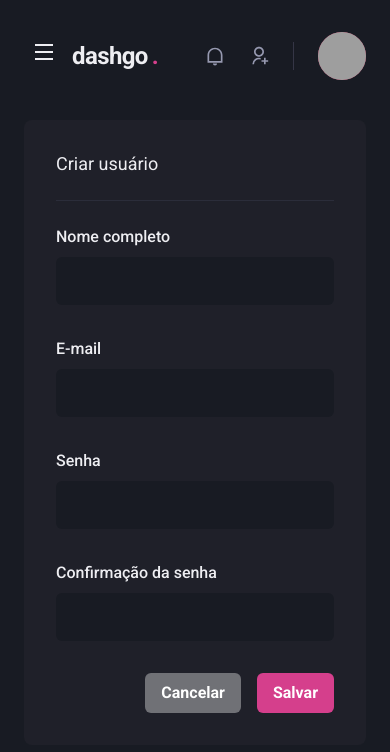
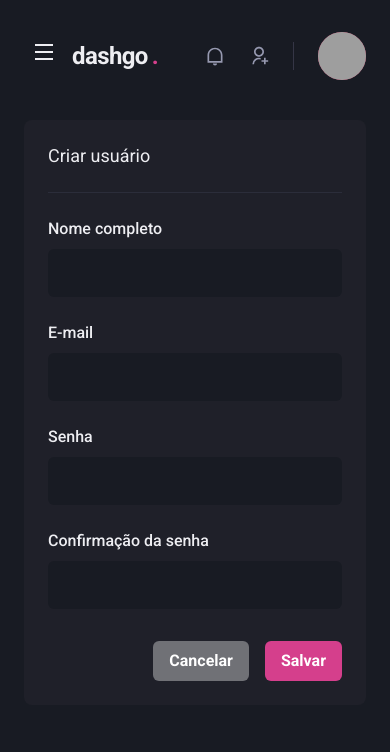
Before and after one commit to giovanigirardi/dashgo, a Next.js app: page /users/create in a window 390 px wide. Shown: the top 752 px of the page. Built offline with nearby package versions, Linux system fonts and the light colour scheme; grey boxes are pictures that could not be loaded.

Commit message:
css: responsive user create

```diff
--- a/src/pages/users/create.tsx
+++ b/src/pages/users/create.tsx
@@ -21,20 +21,20 @@ const CreateUser = () => {
       <Flex w="100%" maxW={1480} my="6" mx="auto" px="6">
         <Sidebar />
 
-        <Box flex="1" borderRadius={8} bg="gray.800" p="8">
+        <Box flex="1" borderRadius={8} bg="gray.800" p={["6", "8"]}>
           <Heading fontSize="lg" fontWeight="normal">
             Criar usuário
           </Heading>
 
           <Divider my="6" borderColor="gray.700" />
 
-          <VStack spacing="8">
-            <SimpleGrid minChildWidth="240px" spacing="8" w="100%">
+          <VStack spacing={["6", "8"]}>
+            <SimpleGrid minChildWidth="240px" spacing={["6", "8"]} w="100%">
               <Input name="name" label="Nome completo" />
               <Input name="email" label="E-mail" type="email" />
             </SimpleGrid>
 
-            <SimpleGrid minChildWidth="240px" spacing="8" w="100%">
+            <SimpleGrid minChildWidth="240px" spacing={["6", "8"]} w="100%">
               <Input name="password" label="Senha" type="password" />
               <Input
                 name="password_confirmation"
```
